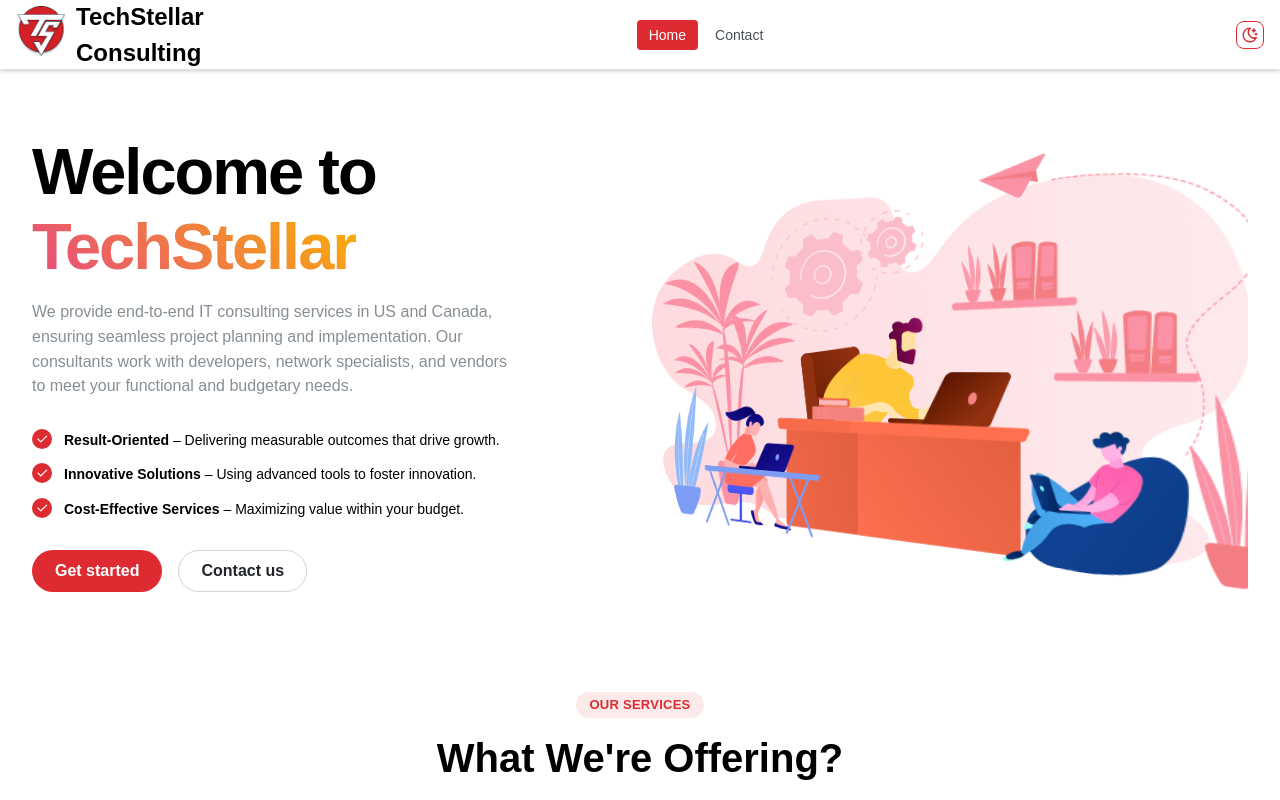
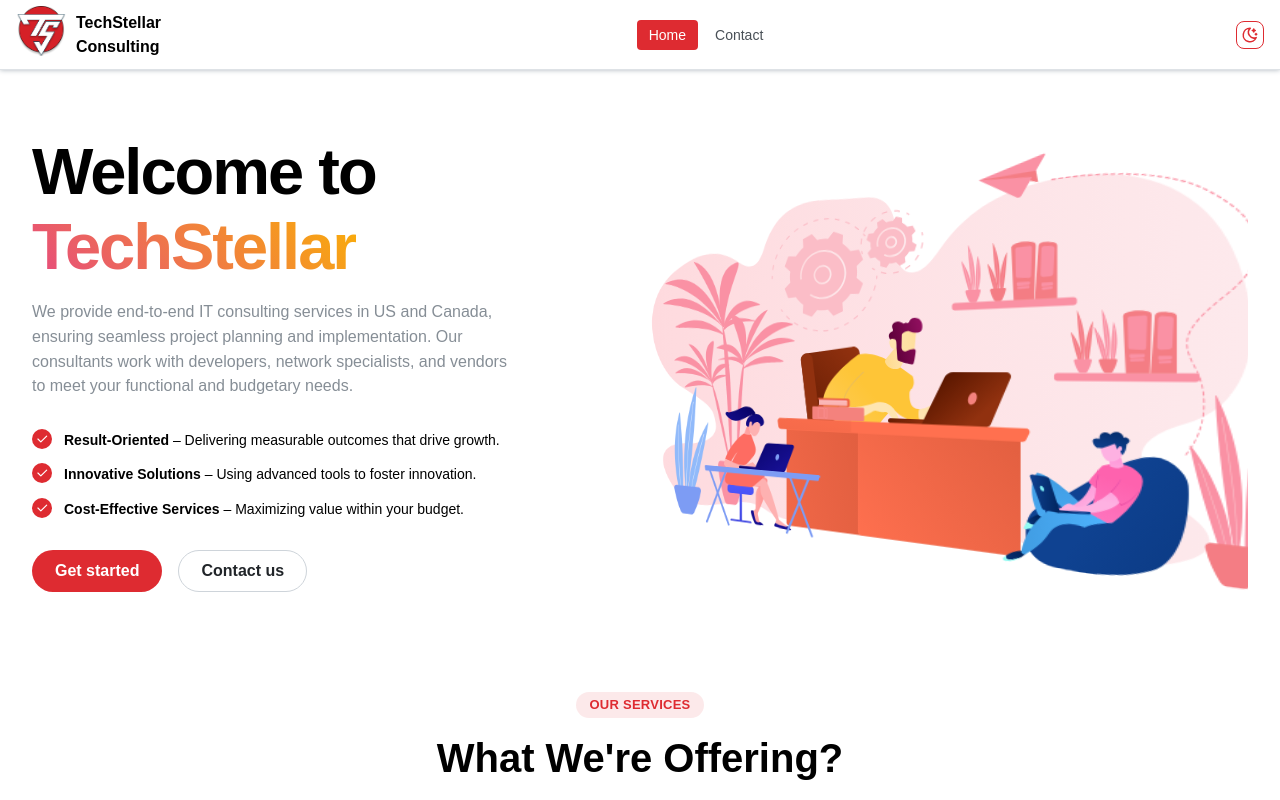
Before and after one commit to Harikodapaka/TechStellar, a Next.js app: page / in a window 1280 px wide. Shown: the top 800 px of the page. Built offline with nearby package versions, Linux system fonts and the light colour scheme.

Commit message:
fix heading

```diff
--- a/components/TsLogo/TsLogo.tsx
+++ b/components/TsLogo/TsLogo.tsx
@@ -10,7 +10,7 @@
       <Link href="/">
         <Image width={50} height={50} alt="TechStellar Logo" src={TSLogo} unoptimized />
       </Link>
-      <Title component="h1" order={5} w={100} className={classes.title}>
+      <Title component="h1" order={6} w={100} className={classes.title}>
         TechStellar Consulting
       </Title>
     </Flex>
```
